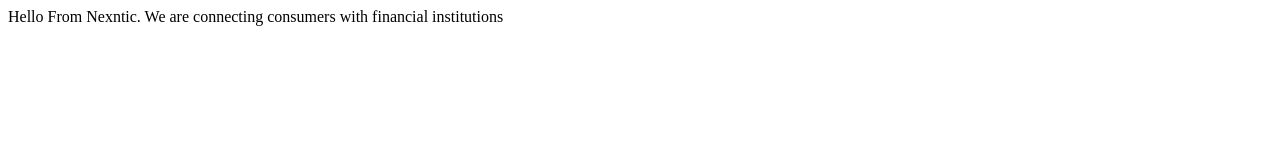
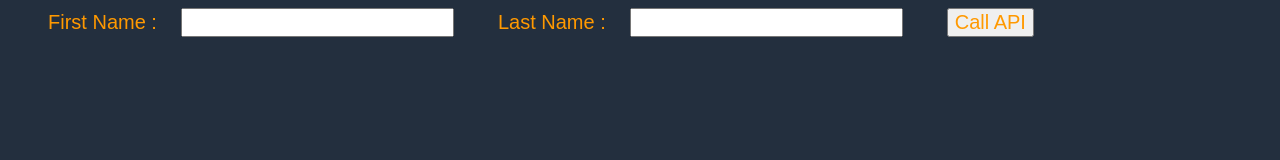
Before and after one commit to RamKP007/Test, a plain HTML site: page Index.html in a window 1280 px wide. Drawn offline with Linux system fonts and the light colour scheme.

Commit message:
Update Index.html

```diff
--- a/Index.html
+++ b/Index.html
@@ -2,9 +2,58 @@
 <html>
 <head>
     <meta charset="UTF-8">
-    <title>Hello World</title>
+    <title>Hello World Nexentic</title>
+    <!-- Add some CSS to change client UI -->
+    <style>
+    body {
+        background-color: #232F3E;
+        }
+    label, button {
+        color: #FF9900;
+        font-family: Arial, Helvetica, sans-serif;
+        font-size: 20px;
+        margin-left: 40px;
+        }
+     input {
+        color: #232F3E;
+        font-family: Arial, Helvetica, sans-serif;
+        font-size: 20px;
+        margin-left: 20px;
+        }
+    </style>
+    <script>
+        // define the callAPI function that takes a first name and last name as parameters
+        var callAPI = (firstName,lastName)=>{
+            // instantiate a headers object
+            var myHeaders = new Headers();
+            // add content type header to object
+            myHeaders.append("Content-Type", "application/json");
+            // using built in JSON utility package turn object to string and store in a variable
+            var raw = JSON.stringify({"firstName":firstName,"lastName":lastName});
+            // create a JSON object with parameters for API call and store in a variable
+            var requestOptions = {
+                method: 'POST',
+                headers: myHeaders,
+                body: raw,
+                redirect: 'follow'
+            };
+            // make API call with parameters and use promises to get response
+            fetch("https://d6g3zr63uc.execute-api.us-west-2.amazonaws.com/dev
+", requestOptions)
+            .then(response => response.text())
+            .then(result => alert(JSON.parse(result).body))
+            .catch(error => console.log('error', error));
+        }
+    </script>
 </head>
 <body>
-    Hello From Nexntic. We are connecting consumers with financial institutions
+    <form>
+        <label>First Name :</label>
+        <input type="text" id="fName">
+        <label>Last Name :</label>
+        <input type="text" id="lName">
+        <!-- set button onClick method to call function we defined passing input values as parameters -->
+        <button type="button" onclick="callAPI(document.getElementById('fName').value,document.getElementById('lName').value)">Call API</button>
+    </form>
 </body>
 </html>
```
